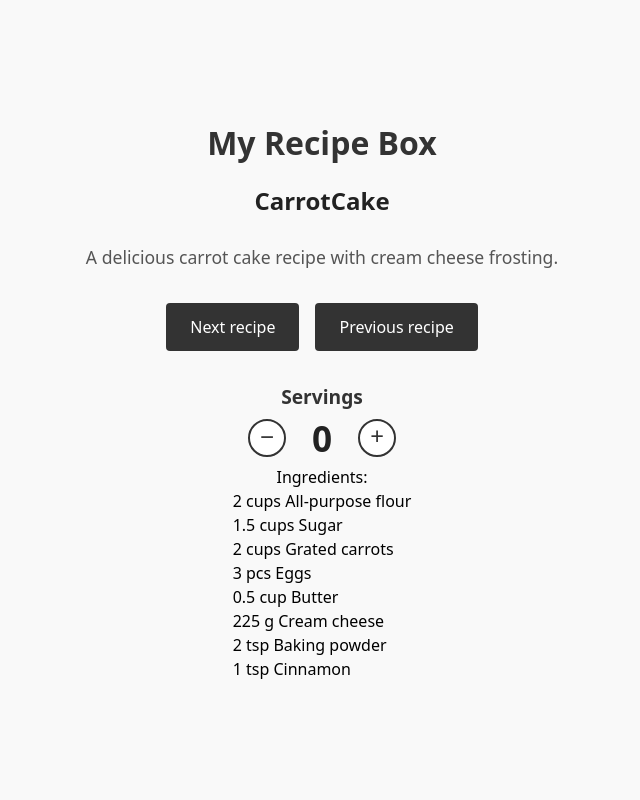
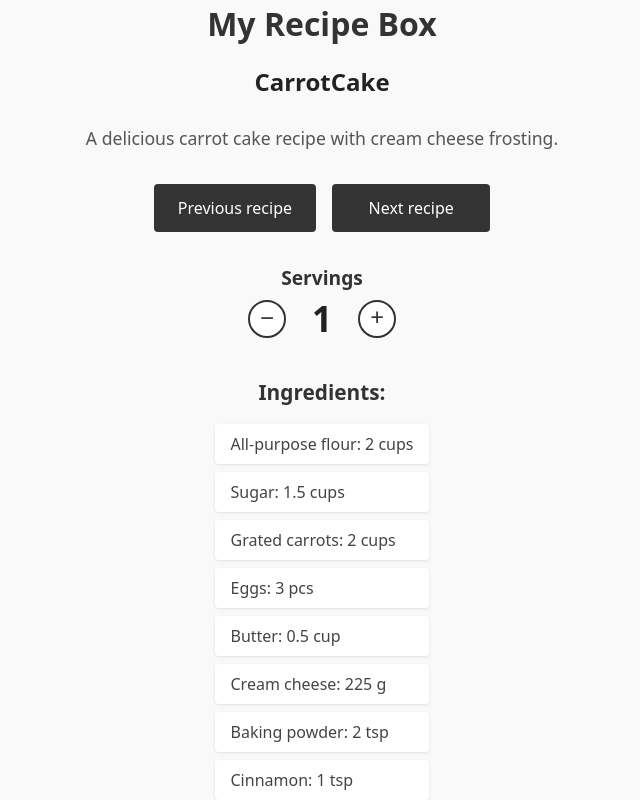
Before and after one commit to Ivan1Perez/Angular_EN, an Angular app in the folder smart-recipe-box/: page / in a window 1280 px wide. Shown: the whole page, without its empty margins (318-958 px from the left). Built offline with nearby package versions, Linux system fonts and the light colour scheme.

Commit message:
Completed Phase 2: State and Signals

```diff
--- a/smart-recipe-box/src/app/app.css
+++ b/smart-recipe-box/src/app/app.css
@@ -43,6 +43,7 @@
   cursor: pointer;
   font-weight: 500;
   transition: background-color 0.2s;
+  min-width: 158.25px;
 }
 
 .btn-primary {
@@ -110,3 +111,28 @@
 .btn-count:active {
   transform: scale(0.95);
 }
+
+.ingredients-title {
+  font-size: 1.3rem;
+  color: #333;
+  font-weight: 600;
+  margin: 2rem 0 1rem 0;
+}
+
+.ingredients-list {
+  list-style: none;
+  padding: 0;
+  margin: 0;
+  display: flex;
+  flex-direction: column;
+  gap: 0.5rem;
+}
+
+.ingredients-list li {
+  font-size: 1rem;
+  color: #444;
+  padding: 0.5rem 1rem;
+  background-color: white;
+  border-radius: 4px;
+  box-shadow: 0 1px 3px rgba(0, 0, 0, 0.1);
+}
--- a/smart-recipe-box/src/app/app.ts
+++ b/smart-recipe-box/src/app/app.ts
@@ -14,8 +14,8 @@ import { RECIPES } from './mock-recipes';
     <p class="description">{{ recipe().description }}</p>
 
     <div class="button-group">
-      <button class="btn btn-primary" (click)="logNextRecipe()">Next recipe</button>
-      <button class="btn btn-primary" (click)="logPrevRecipe()">Previous recipe</button>
+    <button class="btn btn-primary" (click)="logPrevRecipe()">Previous recipe</button>
+    <button class="btn btn-primary" (click)="logNextRecipe()">Next recipe</button>
     </div>
 
     <div class="count-section">
@@ -29,10 +29,8 @@ import { RECIPES } from './mock-recipes';
 
     <p class="ingredients-title">Ingredients:</p>
     <ul class="ingredients-list">
-      @for (ingredient of recipe().ingredients; track ingredient.text) {
-        <li>
-          {{ ingredient.quantity }} {{ ingredient.unit }} {{ ingredient.text }}
-        </li>
+      @for (ingredient of adjustedIngredients(); track ingredient.text) {
+        <li>{{ ingredient.text }}: {{ ingredient.quantity }} {{ ingredient.unit }}</li>
       }
     </ul>
   `,
@@ -41,7 +39,7 @@ import { RECIPES } from './mock-recipes';
 export class App {
   protected readonly title = signal('My Recipe Box');
 
-/*======================================
+  /*======================================
   NEXT-PREV RECIPE LOGIC
 ========================================*/
   private index = 0;
@@ -59,13 +57,21 @@ export class App {
     console.log('Previous recipe');
   }
 
-/*======================================
-  SERVICE COUNTER LOGIC
+  /*======================================
+  SERVINGS COUNTER LOGIC
 ========================================*/
-  protected readonly count = signal<number>(0);
+  protected readonly count = signal<number>(1);
 
-  protected readonly ingredientQuantity = computed(() => {
-    return this.recipe().ingredients[0].quantity * this.count();
+  protected readonly adjustedIngredients = computed(() => {
+    const servings = this.count();
+
+    const ingredientsPerServing = this.recipe().ingredients.map((i) => ({
+      ...i,
+      quantity: i.quantity * (servings),
+    }));
+    console.log(ingredientsPerServing);
+
+    return ingredientsPerServing;
   });
 
   protected incrementServings(): void {
@@ -73,6 +79,6 @@ export class App {
   }
 
   protected decrementServings(): void {
-    this.count.update((current) => Math.max(0, current - 1));
+    this.count.update((current) => Math.max(1, current - 1));
   }
 }
```
